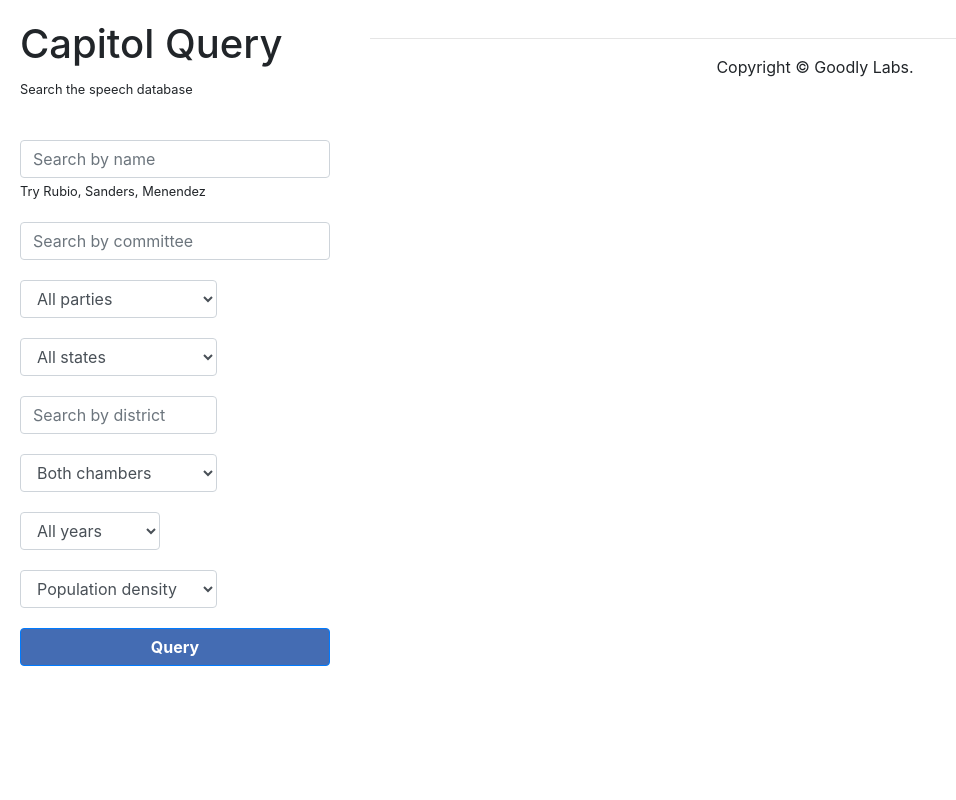
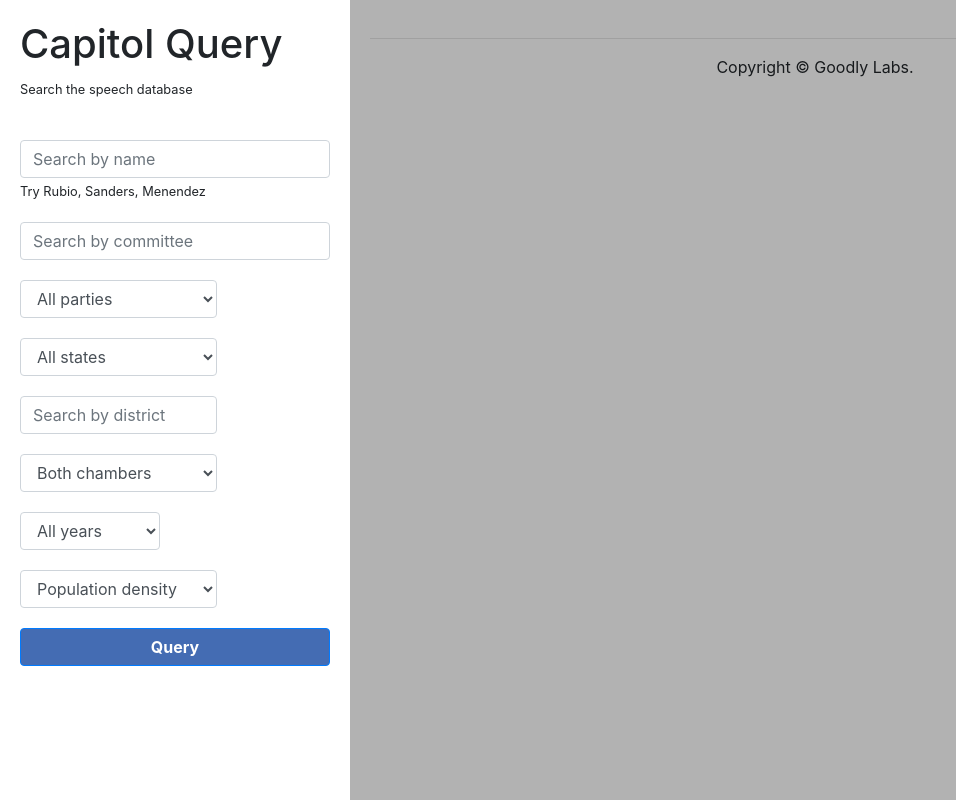
Before and after one commit to mevey/cq-example, a Flask app: page / in a window 1280 px wide. Shown: the whole page, without its empty margins (0-956 px from the left). Run offline with Flask 2, Linux system fonts and the light colour scheme; data that the repository does not hold is empty; some libraries are stand-ins or nearby versions.

Commit message:
scroll fix

```diff
--- a/static/css/dashboard.css
+++ b/static/css/dashboard.css
@@ -20,7 +20,7 @@
 }
 
 #result{
-    overflow-x: scroll;
+    overflow-x: auto;
 }
 
 #sidebar-wrapper {
@@ -173,8 +173,10 @@
   position: fixed;
   top: 0;
   left: 0;
-  width: inherit;
-  height: inherit;
+  width: 100%;
+  height: 100%;
+  margin-left:350px;
+
   background-color: rgba(0,0,0,0.3);
 }
 
@@ -204,4 +206,71 @@
   -webkit-box-shadow: rgba(0, 0, 0, 0.75) 1.5em 0 0 0, rgba(0, 0, 0, 0.75) 1.1em 1.1em 0 0, rgba(0, 0, 0, 0.75) 0 1.5em 0 0, rgba(0, 0, 0, 0.75) -1.1em 1.1em 0 0, rgba(0, 0, 0, 0.5) -1.5em 0 0 0, rgba(0, 0, 0, 0.5) -1.1em -1.1em 0 0, rgba(0, 0, 0, 0.75) 0 -1.5em 0 0, rgba(0, 0, 0, 0.75) 1.1em -1.1em 0 0;
   box-shadow: rgba(0, 0, 0, 0.75) 1.5em 0 0 0, rgba(0, 0, 0, 0.75) 1.1em 1.1em 0 0, rgba(0, 0, 0, 0.75) 0 1.5em 0 0, rgba(0, 0, 0, 0.75) -1.1em 1.1em 0 0, rgba(0, 0, 0, 0.75) -1.5em 0 0 0, rgba(0, 0, 0, 0.75) -1.1em -1.1em 0 0, rgba(0, 0, 0, 0.75) 0 -1.5em 0 0, rgba(0, 0, 0, 0.75) 1.1em -1.1em 0 0;
 }
+
+/* Animation */
+
+@-webkit-keyframes spinner {
+  0% {
+    -webkit-transform: rotate(0deg);
+    -moz-transform: rotate(0deg);
+    -ms-transform: rotate(0deg);
+    -o-transform: rotate(0deg);
+    transform: rotate(0deg);
+  }
+  100% {
+    -webkit-transform: rotate(360deg);
+    -moz-transform: rotate(360deg);
+    -ms-transform: rotate(360deg);
+    -o-transform: rotate(360deg);
+    transform: rotate(360deg);
+  }
+}
+@-moz-keyframes spinner {
+  0% {
+    -webkit-transform: rotate(0deg);
+    -moz-transform: rotate(0deg);
+    -ms-transform: rotate(0deg);
+    -o-transform: rotate(0deg);
+    transform: rotate(0deg);
+  }
+  100% {
+    -webkit-transform: rotate(360deg);
+    -moz-transform: rotate(360deg);
+    -ms-transform: rotate(360deg);
+    -o-transform: rotate(360deg);
+    transform: rotate(360deg);
+  }
+}
+@-o-keyframes spinner {
+  0% {
+    -webkit-transform: rotate(0deg);
+    -moz-transform: rotate(0deg);
+    -ms-transform: rotate(0deg);
+    -o-transform: rotate(0deg);
+    transform: rotate(0deg);
+  }
+  100% {
+    -webkit-transform: rotate(360deg);
+    -moz-transform: rotate(360deg);
+    -ms-transform: rotate(360deg);
+    -o-transform: rotate(360deg);
+    transform: rotate(360deg);
+  }
+}
+@keyframes spinner {
+  0% {
+    -webkit-transform: rotate(0deg);
+    -moz-transform: rotate(0deg);
+    -ms-transform: rotate(0deg);
+    -o-transform: rotate(0deg);
+    transform: rotate(0deg);
+  }
+  100% {
+    -webkit-transform: rotate(360deg);
+    -moz-transform: rotate(360deg);
+    -ms-transform: rotate(360deg);
+    -o-transform: rotate(360deg);
+    transform: rotate(360deg);
+  }
+}
 /* end of loading spinner css*/
```
